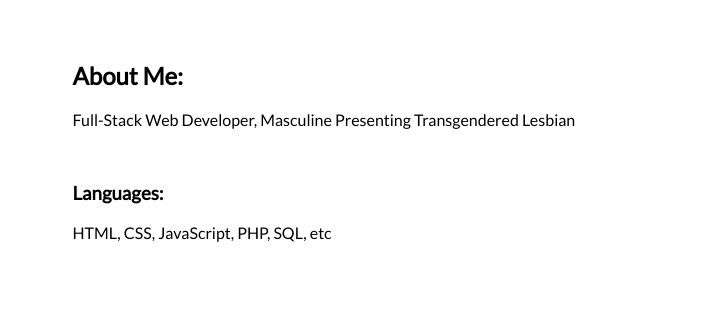
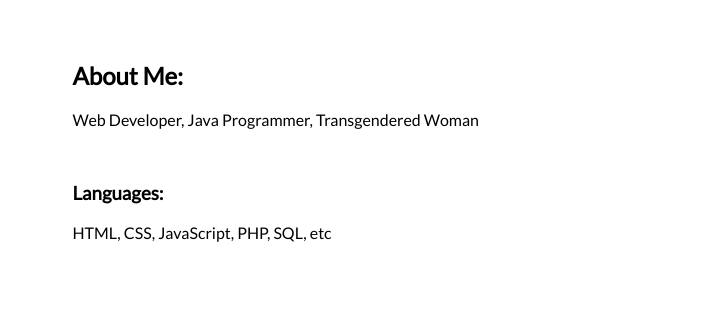
Before and after one commit to MarceloMariduena/WikiSearchBar, a plain HTML site: page index.html in a window 1280 px wide. Shown: the part 1191-1511 px from the top of the page, 576-1280 px from the left. Drawn offline with nearby package versions, Linux system fonts and the light colour scheme.

Commit message:
Update index.html

```diff
--- a/index.html
+++ b/index.html
@@ -59,7 +59,7 @@
         <!-- Information About Me -->
         <div id="informationAboutMe" class="col-5">
             <h1> About Me:</h1>
-            <p> Full-Stack Web Developer, Masculine Presenting Transgendered Lesbian</p><br>
+            <p> Web Developer, Java Programmer, Transgendered Woman</p><br>
             <h3> Languages: </h3>
             <p> HTML, CSS, JavaScript, PHP, SQL, etc</p>
         </div>
```
